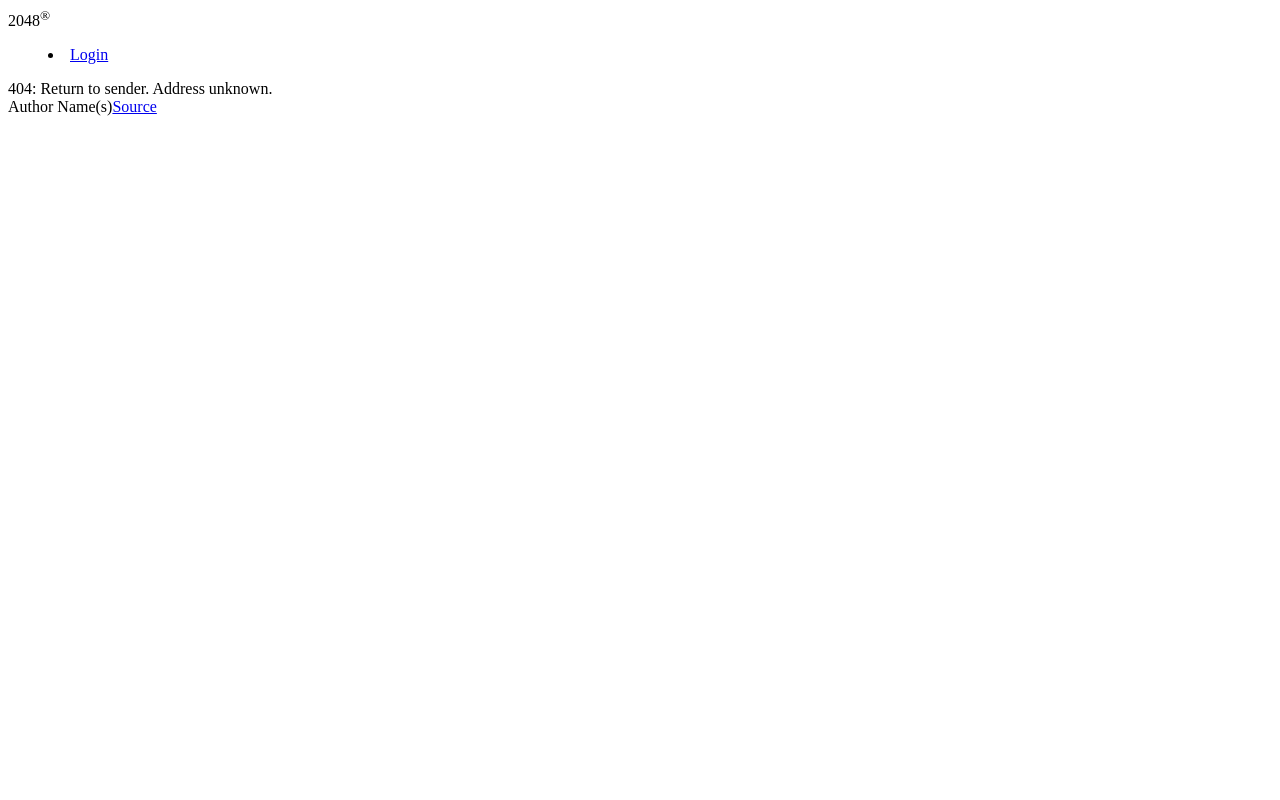
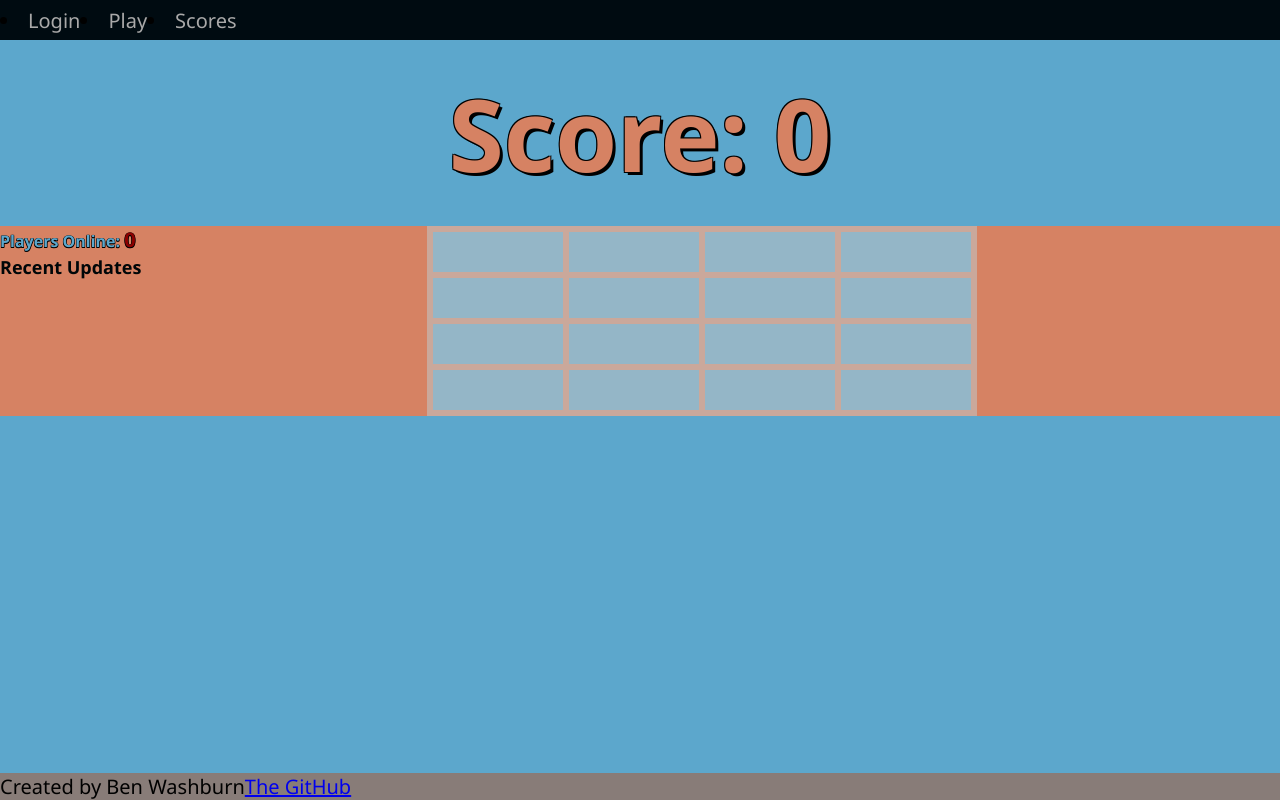
Before and after one commit to BenWashburn1457/StartUp, a React (Vite) app: page /play in a window 1280 px wide. Before the commit this address had no page. Built offline with nearby package versions, Linux system fonts and the light colour scheme.

Commit message:
added play route

```diff
--- a/src/app.css
+++ b/src/app.css
@@ -1,52 +1,89 @@
-.body {
-    display: flex;
-    flex-direction: column;
-    min-width: 375px;
-    height: 100vh;
-  }
+* {
+  font-family:'Segoe UI', Tahoma, Geneva, Verdana, sans-serif;
+  font-size: 20px;
+}
 
-  header {
-    flex: 0 80px;
-  }
 
-  main {
-    flex: 1;
-    display: flex;
-    flex-direction: column;
-    align-items: center;
-    justify-content: space-around;
-  }
+header {
+  display: flex;
+  height:40px;
+  background-color: rgb(0, 11, 17);
+  align-items: center;
+  justify-content: space-between;
+}
 
-  footer {
-    flex: 0 30px;
-  }
+.name {
+  color: darkgray;
+  padding: 10px;
+}
 
-  menu {
-    flex: 1;
-    display: flex;
-    /*  overwrite Bootstrap so the menu does not wrap */
-    flex-direction: row !important;
-    list-style: none;
-  }
+.nav-link {
+  color:darkgrey;
+  text-decoration: none;
+}
 
-  .navbar-brand {
-    padding-left: 0.3em;
-    border-bottom: solid rgb(182, 182, 182) thin;
-  }
+menu {
+  display: flex;
+  flex-direction: row;
+  margin: 0;
+  padding: 0;
+}
 
-  menu .nav-item {
-    padding: 0 0.3em;
-  }
+.title {
+  flex: 0 20px;
+  background-color: rgb(92, 167, 204);
 
-  footer a {
-    float: right;
-  }
+  display: flex;
+  flex-direction: row;
+  justify-content: space-evenly;
+  align-items: center;
 
-  @media (max-height: 600px) {
-    header {
-      display: none;
-    }
-    footer {
-      display: none;
-    }
-  }
+  text-shadow:
+              -1px -1px 0 #000,
+               1px -1px 0 #000,
+              -1px  1px 0 #000,
+               3px  3px 0 #000;
+}
+
+body {
+  margin: 0;
+  flex: 1;
+  background-color: rgb(92, 167, 204);
+}
+
+main {
+  display: flex;
+  flex-direction: column;
+  background-color: rgb(214, 130, 99);
+  color: rgb(0, 6, 8);
+}
+
+.root {
+  display: flex;
+  flex-direction: column;
+  min-height: 100vh;
+}
+
+h1 {
+  font-size: 100px;
+  color: rgb(214, 130, 99);
+  padding: 0.25em;
+}
+
+h2 {
+  font-size:30px;
+  color: rgb(92, 167, 204);
+  text-shadow:
+  -0.5px -0.5px 0 #000,
+  0.5px -0.5px 0 #000,
+  -0.5px  0.5px 0 #000,
+  0.5px  0.5px 0 #000;
+}
+
+footer {
+  background-color: rgb(136, 124, 120);
+  position: absolute;
+  margin-top: auto;
+  bottom: 0;
+  width: 100%;
+}
--- a/src/app.jsx
+++ b/src/app.jsx
@@ -1,11 +1,11 @@
 import React from 'react';
 import { BrowserRouter, NavLink, Route, Routes } from 'react-router-dom';
 import { Login } from './login/login';
-// import { Play } from './play/play';
+import { Play } from './play/play';
 // import { Scores } from './scores/scores';
 import { AuthState } from './login/authState';
 // import 'bootstrap/dist/css/bootstrap.min.css';
-// import './app.css';
+import './app.css';
 
 function App() {
     const [userName, setUserName] = React.useState(localStorage.getItem('userName') || '');
@@ -14,22 +14,32 @@ function App() {
 
     return (
       <BrowserRouter>
-        <div className='body bg-dark text-light'>
+        <div className='body'>
           <header className='container-fluid'>
             <nav className='navbar fixed-top navbar-dark'>
-              <div className='navbar-brand'>
-                2048<sup>&reg;</sup>
-              </div>
               <menu className='navbar-nav'>
                 <li className='nav-item'>
                   <NavLink className='nav-link' to=''>
                     Login
                   </NavLink>
                 </li>
+                {authState === AuthState.Unauthenticated && (
+                <li className='nav-item'>
+                  <NavLink className='nav-link' to='play'>
+                    Play
+                  </NavLink>
+                </li>
+              )}
+              {authState === AuthState.Unauthenticated && (
+                <li className='nav-item'>
+                  <NavLink className='nav-link' to='scores'>
+                    Scores
+                  </NavLink>
+                </li>
+              )}
               </menu>
             </nav>
           </header>
-
           <Routes>
             <Route
               path='/'
@@ -45,14 +55,15 @@ function App() {
               }
               exact
             />
+            <Route path='/play' element={<Play userName={userName}/>} />
             <Route path='*' element={<NotFound />} />
           </Routes>
 
-          <footer className='bg-dark text-dark text-muted'>
-            <div className='container-fluid'>
-              <span className='text-reset'>Author Name(s)</span>
-              <a className='text-reset' href='https://github.com/webprogramming260/simon-react'>
-                Source
+          <footer>
+            <div className>
+              <span>Created by Ben Washburn</span>
+              <a href='https://github.com/BenWashburn1457/StartUp.git'>
+                The GitHub
               </a>
             </div>
           </footer>
--- a/src/login/login.jsx
+++ b/src/login/login.jsx
@@ -8,21 +8,31 @@ import { AuthState } from './authState';
 export function Login({ userName, authState, onAuthChange }) {
   return (
     <div className="login">
+      <div className="title">
+        <img id="pic1" width="200px" src="2048_adventure1.jpg" alt="adventure" />
+        <h1>2048</h1>
+        <img width="200px" src="2048_adventure.jpg" alt="adventure" />
+      </div>
+      <main>
         <h2>Prepare yourself for the adventure of a lifetime</h2>
         <div id="loginFormat">
           {authState === AuthState.Authenticated && (
-          <><p>Login to play</p><Authenticated userName={userName} onLogOut={() => onAuthChange(userName, AuthState.Unauthenticated)} /></>
+            <><Authenticated userName={userName} onLogOut={() => onAuthChange(userName, AuthState.Unauthenticated)} /></>
           )}
           {authState === AuthState.Unauthenticated && (
+            <div>
+              <p>Login to play</p>
               <Unauthenticated
                 userName={userName}
                 onLogin={(loginUserName) => {
                   onAuthChange(loginUserName, AuthState.Authenticated);
                 }}
                 />
+            </div>
           )}
 
         </div>
+      </main>
     </div>
   )
 }
--- a/src/login/unauthenticated.jsx
+++ b/src/login/unauthenticated.jsx
@@ -41,5 +41,33 @@ export function Unauthenticated(props) {
         }
     }
 
+    return (
+        <div>
+            <div className='username'>
+                <input
+                    className='form-control'
+                    type='text'
+                    value={userName}
+                    onChange={(e) => setUserName(e.target.value)}
+                    placeholder='username'
+                />
+            </div>
+            <div className='password'>
+                <input
+                    className='form-control'
+                    type='password'
+                    onChange={(e) => setPassword(e.target.value)}
+                    placeholder='password'
+                />
+            </div>
+            <div className='playerName'>{props.username}</div>
+            <Button varient='primary' onClick={createUser}>
+                Create User
+            </Button>
+            <Button varient='secondary' onClick={checkLogin}>
+                Login
+            </Button>
+        </div>
+    )
 
 }
--- /dev/null
+++ b/src/play/game.css
@@ -0,0 +1,141 @@
+* {
+    font-family: 'Segoe UI', Tahoma, Geneva, Verdana, sans-serif;
+
+    padding: 0;
+    margin: 0;
+}
+
+html, body{
+    height: 100%;
+    font-size: 20px;
+}
+
+label {
+    font-weight: bold;
+    font-size: large;
+}
+
+#updateTable{
+    color:rgb(60, 55, 52);
+    font-size: 15px;
+}
+
+#num {
+    color:darkred;
+}
+
+#online {
+    font-size: medium;
+
+}
+
+body {
+    display: flex;
+    flex-direction: column;
+}
+
+
+.score {
+    display: flex;
+    align-items: center;
+    flex: 1;
+    background-color: rgb(92, 167, 204);
+
+}
+
+h1 {
+
+    display: flex;
+    flex: 1;
+    margin: 0;
+    justify-content: center;
+
+    font-size: 50px;
+    color: rgb(214, 130, 99);
+    text-shadow:
+        -1px -1px 0 #000,
+        1px -1px 0 #000,
+        -1px  1px 0 #000,
+        3px  3px 0 #000;
+}
+
+.gray-link {
+    color:darkgrey;
+    text-decoration: none;
+}
+
+.name {
+    color: darkgray;
+    padding: 10px;
+}
+
+header {
+    display: flex;
+    flex: 1;
+    height: 40px;
+    background-color: rgb(0, 11, 17);
+    margin: 0;
+    align-items: center;
+    justify-content: space-between;
+}
+
+head{
+    flex: 0 30px;
+}
+
+main {
+    margin: 0;
+    display: flex;
+    flex-direction: column;
+    flex: 15;
+}
+
+menu {
+    display: flex;
+    flex-direction: row;
+}
+
+.game {
+    display: grid;
+    grid-template-columns: 1fr 2fr;
+    gap: 0;
+    flex:4;
+
+    background-color: rgb(214, 130, 99);
+    justify-content: center;
+}
+.grid{
+
+}
+
+#game {
+    border-collapse: collapse;
+    width: 100%;
+    height: 100%;
+    border: 6px solid rgb(92, 167, 204);
+    max-height: 550px;
+    max-width: 550px;
+
+}
+
+#game td {
+    background-color: rgb(148, 182, 199); /* Cell background color */
+    width: 25%;
+    height: 25%;
+    padding: 20px; /* Padding for cell content */
+    text-align: center;
+    font-size: 24px; /* Font size for cell content */
+    font-weight: bold; /* Bold font for cell content */
+    border: 6px solid  rgb(202, 168, 155) ; /* Border color similar to 2048 */
+}
+
+#game td:before{
+    content: "";
+    display: block;
+}
+
+footer {
+    margin-top: auto;
+    background-color: rgb(136, 124, 120);
+    width: 100%;
+}
--- /dev/null
+++ b/src/play/game.jsx
@@ -0,0 +1,32 @@
+import React from 'react';
+import './game.css';
+
+export function Game(props) {
+
+    return (
+        <main>
+            <div><h1 className="score">Score: 0</h1></div>
+            <div className="game">
+            <div className="side">
+                <h2 id = "online">Players Online: <span id="num">0</span></h2>
+                <label>Recent Updates</label>
+                <table id="updateTable">
+                    <tbody className="updates">
+                    </tbody>
+                </table>
+
+            </div>
+            <div className="grid">
+                <table id="game">
+                    <tbody>
+                        <tr><td></td><td></td><td></td><td></td></tr>
+                        <tr><td></td><td></td><td></td><td></td></tr>
+                        <tr><td></td><td></td><td></td><td></td></tr>
+                        <tr><td></td><td></td><td></td><td></td></tr>
+                    </tbody>
+                </table>
+            </div>
+        </div>
+        </main>
+    )
+}
--- /dev/null
+++ b/src/play/play.jsx
@@ -0,0 +1,10 @@
+import React from 'react';
+import { Game } from './game'
+
+export function Play(props) {
+  return (
+    <main className='bg-secondary'>
+      <Game userName={props.userName} />
+    </main>
+  );
+}
```
Lines whose indentation alone changed are shown as unchanged.
